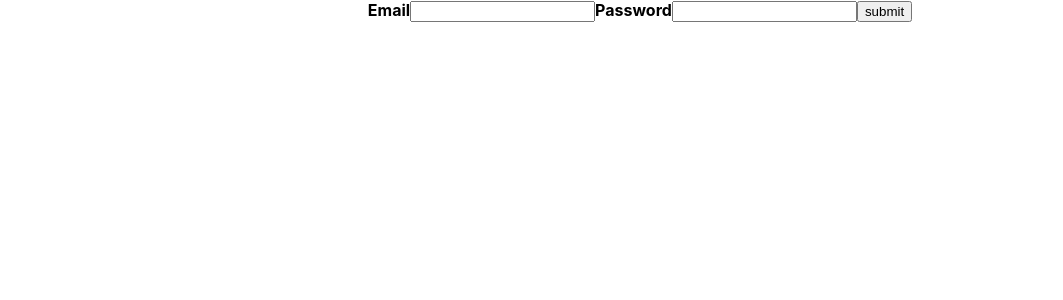
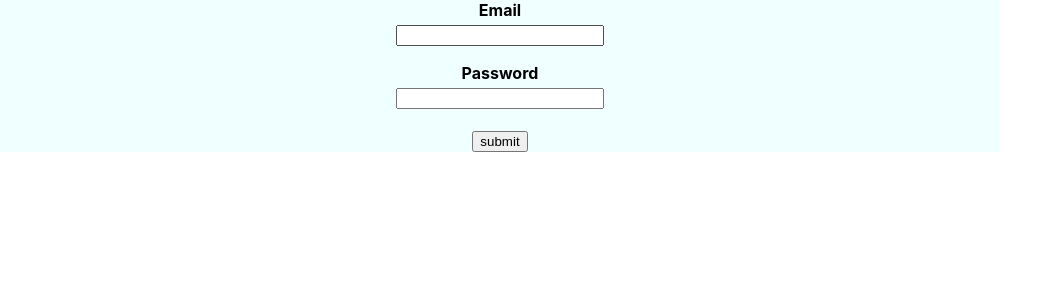
Before and after one commit to Bari100/takeoff-staff, a React (Create React App) app: page /login in a window 1280 px wide. Shown: the top 300 px of the page, without its empty margins (0-1063 px from the left). Built offline with nearby package versions, Linux system fonts and the light colour scheme.

Commit message:
added some styles in login page;

```diff
--- a/package.json
+++ b/package.json
@@ -95,6 +95,7 @@
     "eslint-plugin-react": "^7.29.4",
     "eslint-plugin-react-hooks": "^4.4.0",
     "json-server": "^0.17.0",
-    "json-server-auth": "^2.1.0"
+    "json-server-auth": "^2.1.0",
+    "sass": "^1.51.0"
   }
 }
--- /dev/null
+++ b/src/components/Login/Login.module.scss
@@ -0,0 +1,36 @@
+.form {
+  display: flex;
+  justify-content: center;
+  flex-direction: column;
+  max-width: 1000px;
+  background-color: azure;
+
+  .inputs {
+    margin-bottom: 5px;
+  }
+
+  .labelBlock {
+    display: block;
+    margin-bottom: 15px;
+  }
+
+  .label, .errorMessage {
+    display: block;
+    margin-bottom: 4px;
+  }
+
+  .errorMessage {
+    font-size: 12px;
+    color: red;
+  }
+
+  .input {
+    width: 20%;
+    margin-bottom: 2px;
+  }
+
+  .submitButton {
+    align-self: center;
+    cursor: pointer;
+  }
+}
--- a/src/components/Login/index.tsx
+++ b/src/components/Login/index.tsx
@@ -1,6 +1,7 @@
 import React, { FormEvent } from 'react';
 import { selectAuthErrorData } from '../../redux/authSlice';
 import { useAppDispatch, useAppSelector } from '../../utils/hooks';
+import css from './Login.module.scss';
 
 function Login() {
   const dispatch = useAppDispatch();
@@ -23,18 +24,20 @@ function Login() {
   };
 
   return (
-    <form onSubmit={onSubmit}>
-      <label>
-        <b>Email</b>
-        <input type="email" name="email" />
-        {error === 'Cannot find user' && <strong>{error}</strong>}
-      </label>
-      <label>
-        <b>Password</b>
-        <input type="password" name="password" />
-        {error === 'Incorrect password' && <strong>{error}</strong>}
-      </label>
-      <button type="submit">submit</button>
+    <form onSubmit={onSubmit} className={css.form}>
+      <div className={css.inputs}>
+        <label className={css.labelBlock}>
+          <b className={css.label}>Email</b>
+          <input type="email" name="email" className={css.input} />
+          {error === 'Cannot find user' && <strong className={css.errorMessage}>{error}</strong>}
+        </label>
+        <label className={css.labelBlock}>
+          <b className={css.label}>Password</b>
+          <input type="password" name="password" className={css.input} />
+          {error === 'Incorrect password' && <strong>{error}</strong>}
+        </label>
+      </div>
+      <button type="submit" className={css.submitButton}>submit</button>
     </form>
   );
 }
```
Also changed, not shown: 2 other files (tests, documents, lock files or other folders).
